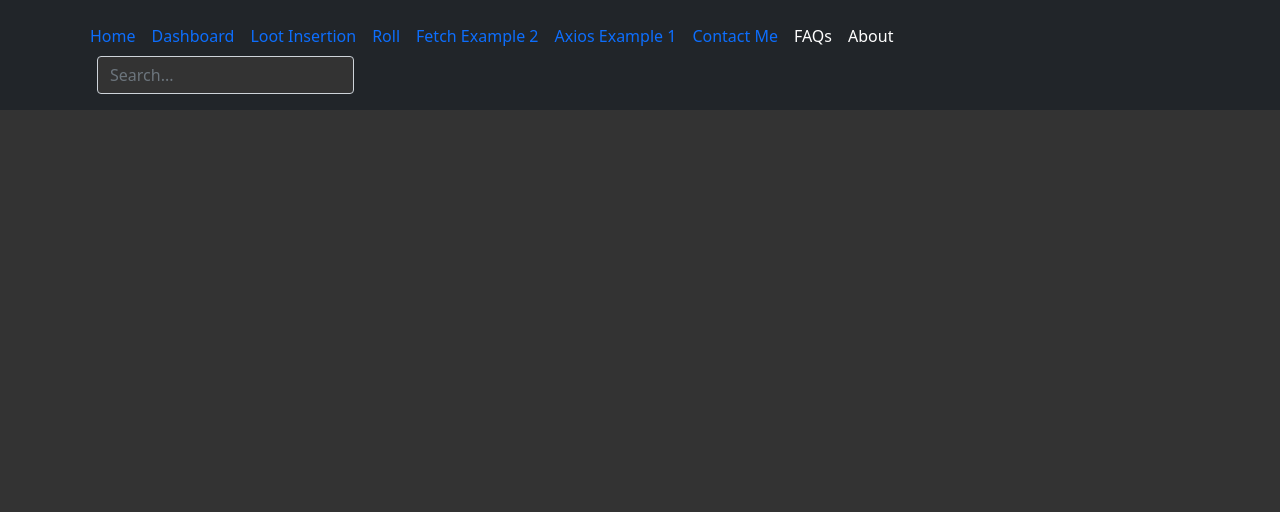
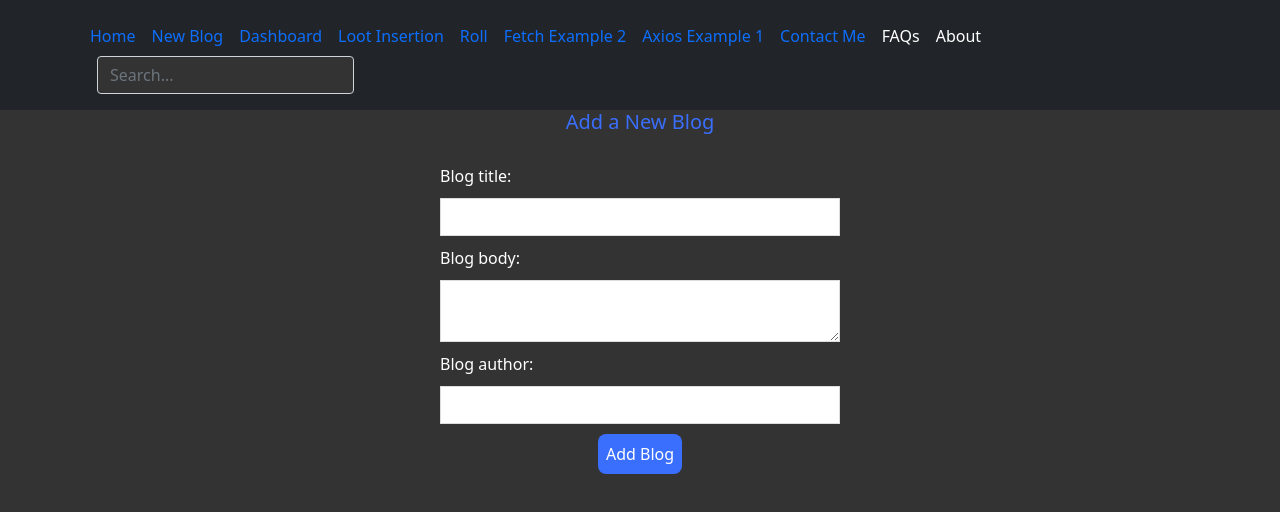
Before and after one commit to hhobbs3/Dicey_React, a React (Create React App) app: page /new_blog in a window 1280 px wide. Shown: the top 512 px of the page. Built offline with nearby package versions, Linux system fonts and the light colour scheme; no server answers; what aws-amplify would draw is missing.

Commit message:
adding blog functionality and custom hook

```diff
--- a/data/db.json
+++ b/data/db.json
@@ -7,10 +7,22 @@
       "id": 1
     },
     {
-            "title": "Best Blog",
-            "body": "B",
-            "author": "John117",
-            "id": 2
+      "title": "It's a Good Day to Die",
+      "body": "Every day is a good day to die",
+      "author": "Crazy Horse",
+      "id": 3
+    },
+    {
+      "title": "Testing",
+      "body": "Always Testing",
+      "author": "Testinator",
+      "id": 4
+    },
+    {
+      "title": "Baa Baa Beige Sheep",
+      "body": "I've already been shorn",
+      "author": "Bald Sheep",
+      "id": 5
     }
   ]
 }
--- a/src/App.js
+++ b/src/App.js
@@ -12,6 +12,9 @@ import Dashboard from "./pages/Dashboard";
 import Navbar from "./pages/Navbar";
 
 import { useState, useEffect } from "react";
+import BlogDetails from "./pages/BlogDetails";
+import BlogCreate from "./pages/BlogCreate";
+import NotFound from "./pages/NotFound";
 
 function App() {
 	const [activeTab, setActiveTab] = useState("");
@@ -32,6 +35,7 @@ function App() {
 
         <ul class="nav col-12 col-lg-auto me-lg-auto mb-2 justify-content-center mb-md-0">
           <li><a class="nav-link px-2 text-secondary"><Link to="/">Home</Link></a></li>
+          <li><a class="nav-link px-2 text-white"><Link to="/new_blog">New Blog</Link></a></li>
           <li><a class="nav-link px-2 text-white"><Link to="/dashboard">Dashboard</Link></a></li>
           <li><a class="nav-link px-2 text-white"><Link to="/loot">Loot Insertion</Link></a></li>
 					<li><a class="nav-link px-2 text-white"><Link to="/roll">Roll</Link></a></li>
@@ -58,8 +62,11 @@ function App() {
         <Route exact path="/">
           <Home />
         </Route>
-				<Route path="/dashboard">
-          <Dashboard />
+        <Route exact path="/new_blog">
+          <BlogCreate />
+        </Route>
+				<Route path="/blogs/:id">
+          <BlogDetails />
         </Route>
         <Route path="/loot">
           <LootTableAccess />
@@ -76,7 +83,9 @@ function App() {
         <Route path="/axios_example_1">
           <AxiosExample1 />
         </Route>
-
+        <Route path="*">
+          <NotFound />
+        </Route>
       </Switch>
     </Router>
     </div>
--- a/src/custom_hooks/useFetch.js
+++ b/src/custom_hooks/useFetch.js
@@ -6,8 +6,10 @@ const useFetch = (url) => {
     const [error, setError] = useState(null);
 
     useEffect(() => {
+      const abortConst = new AbortController();
+
         //setTimeout(() => { *content }, 1000);
-          fetch(url)  // need to run following command npx json-server --watch data/db.json --port 8000
+          fetch(url, { signal: abortConst.signal })  // need to run following command npx json-server --watch data/db.json --port 8000
             .then(res => {      // get the response and put in json format
               if(!res.ok) {
                 throw Error("Could not fetch the data for blog content");
@@ -22,10 +24,15 @@ const useFetch = (url) => {
               setError(null);
             })
             .catch(err =>{
+              if(err.name === 'AbortError') {
+                console.log('fetch aborted')
+              } else {
               console.log(err.message);
               setError(err.message);
               setIsPending(false);
+              }
             })
+          return () => abortConst.abort(); //aborts whatever fetch it is associated with
       }, [url]);
 
       return { data, isPending, error}
--- a/src/index.js
+++ b/src/index.js
@@ -7,6 +7,7 @@ import './index.scss';
 
 import Amplify from 'aws-amplify';
 import config from './aws-exports';
+
 Amplify.configure(config);
 
 ReactDOM.render(
--- a/src/index.scss
+++ b/src/index.scss
@@ -2,7 +2,7 @@ $head1: red;
 $head2: #FF0000;
 $body-background: white;
 $body-color: black;
-
+$primary_color: #3a6efc;
 $body-bg: #333;
 $body-color:#FFFFFF;
 
@@ -24,6 +24,70 @@ $link-decoration: none;
 }
 .blog-preview h2 {
   font-size: 20px;
-  color:orange;
+  color: $primary_color;
   margin-bottom: 8px;
 }
+
+.blog-preview a {
+  text-decoration: none;
+  color:white;
+}
+
+.blog-details div {
+  margin: 20px 0;
+}
+
+.blog-details h2 {
+  font-size: 20px;
+  margin-bottom: 10px;
+}
+
+/* create new blog form */
+.blog-create {
+  max-width: 400px;
+  margin: 0 auto;
+  text-align: center;
+}
+.blog-create label {
+  text-align: left;
+  display: block;
+}
+.blog-create h2 {
+  font-size: 20px;
+  color: $primary_color;
+  margin-bottom: 30px;
+}
+.blog-create input, .blog-create textarea, .blog-create select {
+  width: 100%;
+  padding: 6px 10px;
+  margin: 10px 0;
+  border: 1px solid #ddd;
+  box-sizing: border-box;
+  display: block;
+}
+.blog-create button {
+  background: $primary_color;
+  color: #fff;
+  border: 0;
+  padding: 8px;
+  border-radius: 8px;
+  cursor: pointer;
+}
+
+/* blog details page */
+.blog-details h2 {
+  font-size: 20px;
+  color: $primary_color;
+  margin-bottom: 10px;
+}
+.blog-details div {
+  margin: 20px 0;
+}
+.blog-details button {
+  background: $primary_color;
+  color: #fff;
+  border: 0;
+  padding: 8px;
+  border-radius: 8px;
+  cursor: pointer;
+}
--- /dev/null
+++ b/src/pages/BlogCreate.js
@@ -0,0 +1,66 @@
+import { useState } from "react";
+import { useHistory } from 'react-router-dom';
+
+const BlogCreate = () => {
+    const [title, setTitle] = useState('');
+    const [body, setBody] = useState('');
+    const [author, setAuthor] = useState('');
+    const [isPending, setIsPending] = useState(false);
+    const history = useHistory();
+
+    const handleSubmit = (e) => {
+        e.preventDefault(); // prevents the page from refreshing
+        const blog = { title, body, author };
+
+        setIsPending(true);
+
+        console.log(blog);
+        fetch('http://localhost:8000/blogs', {
+            method: 'POST',
+            headers: {"Content-Type": "application/json"},
+            body: JSON.stringify(blog)
+        }).then(() => {
+            console.log('new blog added');
+            setIsPending(false);
+            // history.go(-1); // go back one page
+            history.push('/');
+        })
+
+
+    }
+
+    return (
+        <div className="blog-create">
+            <h2>Add a New Blog</h2>
+            <form onSubmit={handleSubmit}>
+                <label>Blog title:</label>
+                <input
+                    type="text"
+                    required
+                    value={title}
+                    onChange ={(e) => setTitle(e.target.value)}
+                />
+                <label>Blog body:</label>
+                <textarea
+                    required
+                    value={body}
+                    onChange ={(e) => setBody(e.target.value)}
+                />
+                <label>Blog author:</label>
+                <input
+                    type="author"
+                    required
+                    value={author}
+                    onChange ={(e) => setAuthor(e.target.value)}
+                />
+                { !isPending && <button>Add Blog</button> }
+                { isPending && <button disabled>Adding Blog...</button> }
+                <p>{ title }</p>
+                <p>{ body }</p>
+                <p>{ author }</p>
+            </form>
+        </div>
+     );
+}
+
+export default BlogCreate;
--- /dev/null
+++ b/src/pages/BlogDetails.js
@@ -0,0 +1,35 @@
+import { useHistory, useParams } from "react-router";
+import useFetch from "../custom_hooks/useFetch";
+
+const BlogDetails = () => {
+    const { id } = useParams();
+    const { data: blog, error, isPending } = useFetch('http://localhost:8000/blogs/' + id);
+
+    const history = useHistory();
+
+    const handleClick = () => {
+        fetch('http://localhost:8000/blogs/' + blog.id, {
+            method: 'DELETE'
+        }).then(() => {
+            history.push('/');
+        })
+    }
+
+    return (
+        <div className="blog-details">
+            <h2>Blog #{ id }</h2>
+            { isPending && <div>Loading...</div>}
+            { error && <div>{ error }</div>}
+            { blog && (
+                <article>
+                    <h2>{ blog.title }</h2>
+                    <p>Written by { blog.author }</p>
+                    <div>{ blog.body }</div>
+                    <button onClick={handleClick}>Delete</button>
+                </article>
+            )}
+        </div>
+     );
+}
+
+export default BlogDetails;
--- a/src/pages/BlogList.js
+++ b/src/pages/BlogList.js
@@ -1,6 +1,8 @@
 //const BlogList = (props) => {
   //const blogs = props.blogs;
   //const title = props.title
+
+import { Link } from "react-router-dom";
 
 const BlogList = ({ blogs, title }) => {
 
@@ -9,8 +11,10 @@ const BlogList = ({ blogs, title }) => {
       <h1>{title}</h1>
       {blogs.map((blog) => (
         <div className="blog-preview" key={blog.id}>
+          <Link to={`/blogs/${blog.id}`}>
           <h2>{ blog.title }</h2>
           <p>Written by { blog.author }</p>
+          </Link>
         </div>
       ))}
     </div>);
--- a/src/pages/Contact.js
+++ b/src/pages/Contact.js
@@ -1,5 +1,5 @@
 import { useState, useEffect } from "react";
-import { useHistory } from "react-router-dom";
+import { useHistory, useParams } from "react-router-dom";
 
 
 const Contact = () => {
@@ -23,7 +23,7 @@ const Contact = () => {
 
 	return (
 		<>
-		<h1>Contact Me </h1>
+		<h1>Contact Me</h1>
 		<p>Appologies, I am no longer supporting this app. You will soon be redirected to Home.</p>
 		<h2>{timedMessage} {count} </h2>
 		</>
--- a/src/pages/Home.js
+++ b/src/pages/Home.js
@@ -36,11 +36,11 @@ const Home = () => {
             <p>Ut enim ad minim veniam, quis nostrud exercitation ullamco laboris...</p>
           </div>
           <div className="col-sm-4 p-1 border">
+            {/**/}
             {error && <div>Error: {error}</div>}
             {isPending && <div>Loading...</div>}
             {blogs && <BlogList blogs={blogs} title="All Blogs" />}
             <button onClick={() => setName('Luigi')}>change name</button>)
-
             <p>{ name }</p>
           </div>
         </div>
--- /dev/null
+++ b/src/pages/NotFound.js
@@ -0,0 +1,13 @@
+import { Link } from "react-router-dom";
+
+const NotFound = () => {
+    return (
+        <div className="not-found">
+            <h2>Sorry</h2>
+            <p>That page cannot be found</p>
+            <Link to='/'>Back to the Homepage...</Link>
+        </div>
+     );
+}
+
+export default NotFound;
```
Lines whose indentation alone changed are shown as unchanged.
